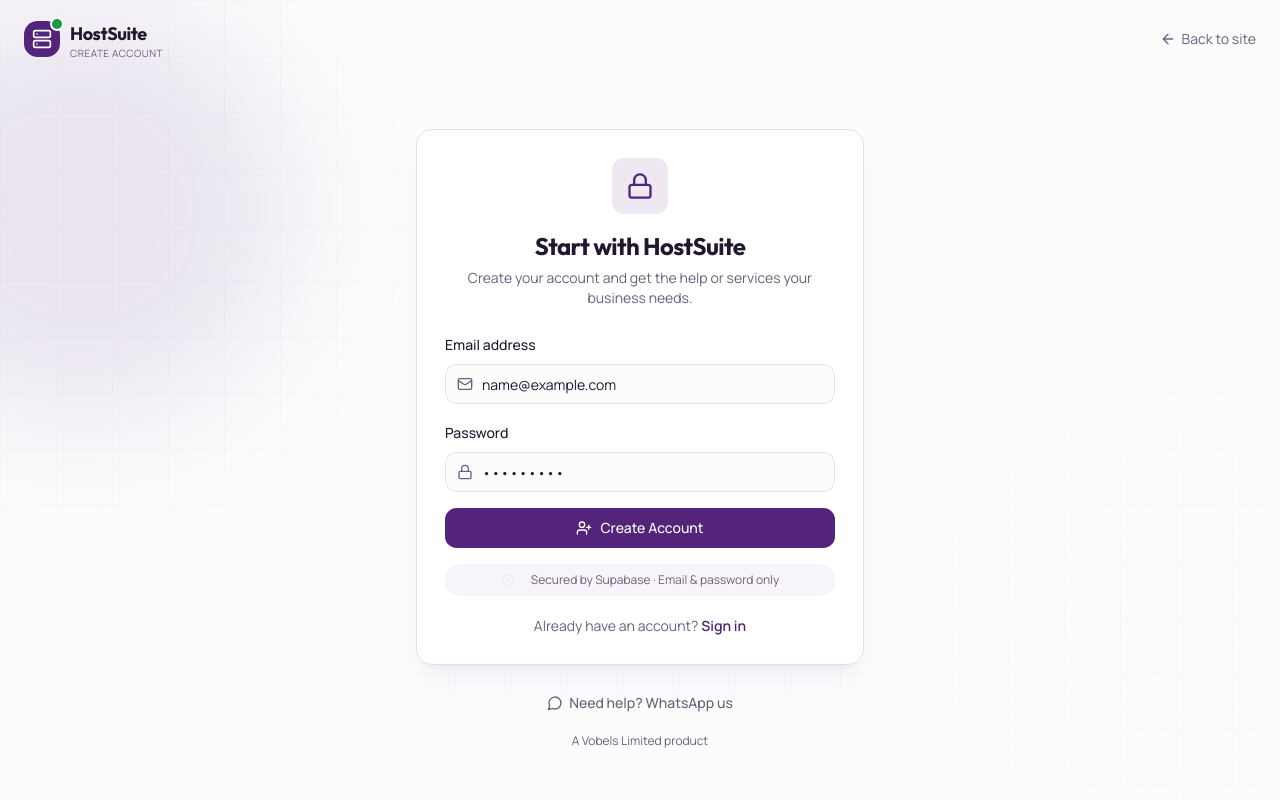
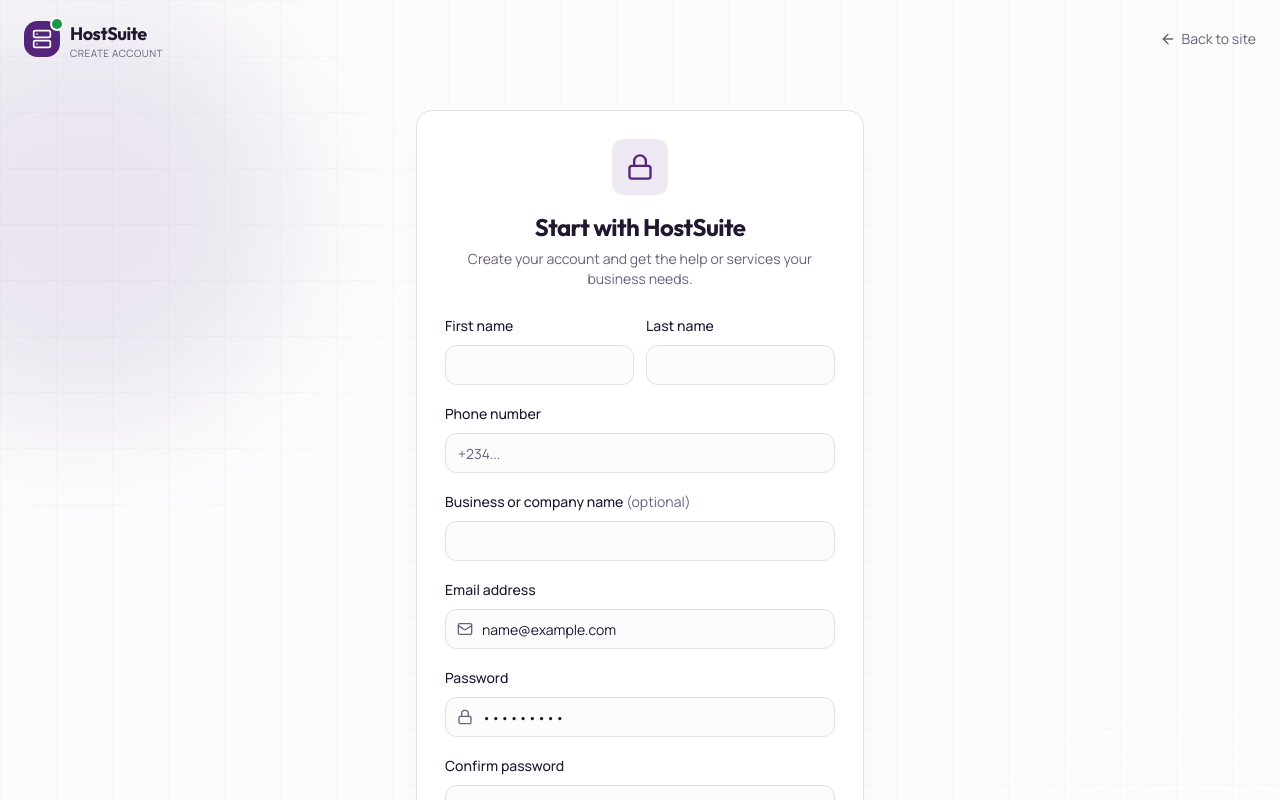
Before and after one commit to Holladworld/hostsuite, a Next.js app: page /portal in a window 1280 px wide. Both pictures are taken after typing "name@example.com", "Sample123" into the empty fields and a click on the button "Create one". Shown: the top 800 px of the page. Built offline with nearby package versions, Linux system fonts and the light colour scheme; no server answers.

Commit message:
feat(commerce): collect customer profile details at signup

```diff
--- a/app/portal/page.tsx
+++ b/app/portal/page.tsx
@@ -30,6 +30,12 @@ function PortalLoginInner() {
   const [mode, setMode] = useState<'signin' | 'signup'>(() => searchParams.get('mode') === 'signup' ? 'signup' : 'signin');
   const [email, setEmail] = useState('');
   const [password, setPassword] = useState('');
+  const [confirmPassword, setConfirmPassword] = useState('');
+  const [firstName, setFirstName] = useState('');
+  const [lastName, setLastName] = useState('');
+  const [phone, setPhone] = useState('');
+  const [companyName, setCompanyName] = useState('');
+  const [marketingOptIn, setMarketingOptIn] = useState(false);
   const [busy, setBusy] = useState(false);
   const [authenticating, setAuthenticating] = useState(false);
   const { user, loading } = useAuth();
@@ -56,8 +62,16 @@ function PortalLoginInner() {
       toast.error('Please enter your email and password.');
       return;
     }
-    if (password.length < 6) {
-      toast.error('Password must be at least 6 characters.');
+    if (mode === 'signup' && (!firstName.trim() || !lastName.trim() || !phone.trim())) {
+      toast.error('Enter your first name, last name and phone number.');
+      return;
+    }
+    if (mode === 'signup' && password !== confirmPassword) {
+      toast.error('Your password confirmation does not match.');
+      return;
+    }
+    if (password.length < 8) {
+      toast.error('Password must be at least 8 characters.');
       return;
     }
     setBusy(true);
@@ -67,7 +81,19 @@ function PortalLoginInner() {
         if (error) throw error;
         toast.success('Welcome back to your HostSuite portal.');
       } else {
-        const { data, error } = await supabase.auth.signUp({ email, password });
+        const { data, error } = await supabase.auth.signUp({
+          email,
+          password,
+          options: {
+            data: {
+              first_name: firstName.trim(),
+              last_name: lastName.trim(),
+              phone: phone.trim(),
+              company_name: companyName.trim() || null,
+              marketing_opt_in: marketingOptIn,
+            },
+          },
+        });
         if (error) throw error;
         if (!data.session) {
           toast.success('Check your email to confirm your account, then sign in to continue.');
@@ -140,6 +166,28 @@ function PortalLoginInner() {
             </p>
 
             <form onSubmit={handleSubmit} className="mt-6 space-y-4">
+              {mode === 'signup' && (
+                <>
+                  <div className="grid grid-cols-1 gap-3 sm:grid-cols-2">
+                    <div className="space-y-2">
+                      <Label htmlFor="portal-first-name">First name</Label>
+                      <Input id="portal-first-name" value={firstName} onChange={(e) => setFirstName(e.target.value)} autoComplete="given-name" required />
+                    </div>
+                    <div className="space-y-2">
+                      <Label htmlFor="portal-last-name">Last name</Label>
+                      <Input id="portal-last-name" value={lastName} onChange={(e) => setLastName(e.target.value)} autoComplete="family-name" required />
+                    </div>
+                  </div>
+                  <div className="space-y-2">
+                    <Label htmlFor="portal-phone">Phone number</Label>
+                    <Input id="portal-phone" type="tel" value={phone} onChange={(e) => setPhone(e.target.value)} autoComplete="tel" placeholder="+234..." required />
+                  </div>
+                  <div className="space-y-2">
+                    <Label htmlFor="portal-company">Business or company name <span className="font-normal text-muted-foreground">(optional)</span></Label>
+                    <Input id="portal-company" value={companyName} onChange={(e) => setCompanyName(e.target.value)} autoComplete="organization" />
+                  </div>
+                </>
+              )}
               <div className="space-y-2">
                 <Label htmlFor="portal-email">Email address</Label>
                 <div className="relative">
@@ -173,6 +221,18 @@ function PortalLoginInner() {
                 </div>
               </div>
 
+              {mode === 'signup' && (
+                <>
+                  <div className="space-y-2">
+                    <Label htmlFor="portal-confirm-password">Confirm password</Label>
+                    <Input id="portal-confirm-password" type="password" value={confirmPassword} onChange={(e) => setConfirmPassword(e.target.value)} autoComplete="new-password" required />
+                  </div>
+                  <label className="flex items-start gap-2 text-sm text-muted-foreground">
+                    <input type="checkbox" checked={marketingOptIn} onChange={(e) => setMarketingOptIn(e.target.checked)} className="mt-1" />
+                    <span>Send me occasional product updates and useful service information. This is optional and does not affect my purchase.</span>
+                  </label>
+                </>
+              )}
               <Button
                 type="submit"
                 disabled={busy}
@@ -190,7 +250,7 @@ function PortalLoginInner() {
 
             <div className="mt-4 flex items-center justify-center gap-4 rounded-lg bg-muted/60 px-3 py-2 text-center text-xs text-muted-foreground">
               <ShieldCheck className="h-3.5 w-3.5 text-secondary" />
-              Secured by Supabase · Email &amp; password only
+              Your details are stored securely with your HostSuite account.
             </div>
 
             <p className="mt-5 text-center text-sm text-muted-foreground">
```
